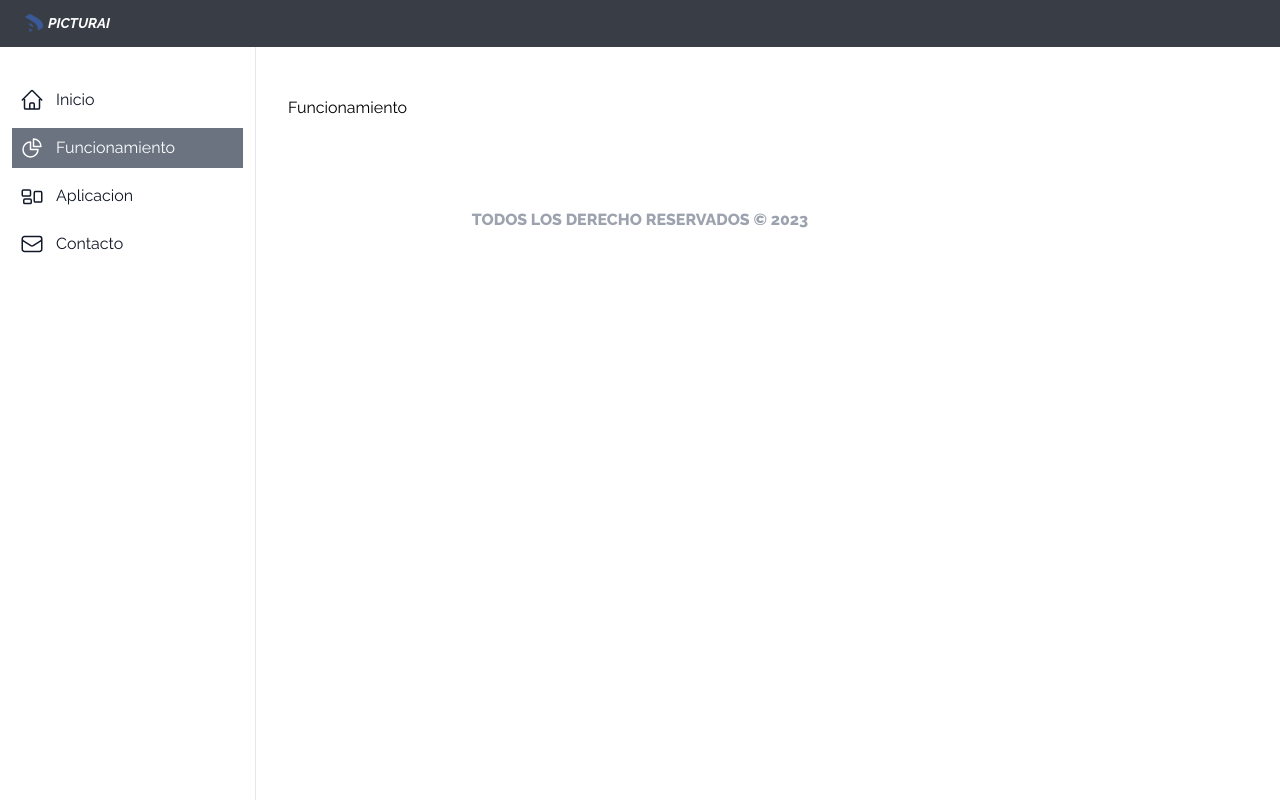
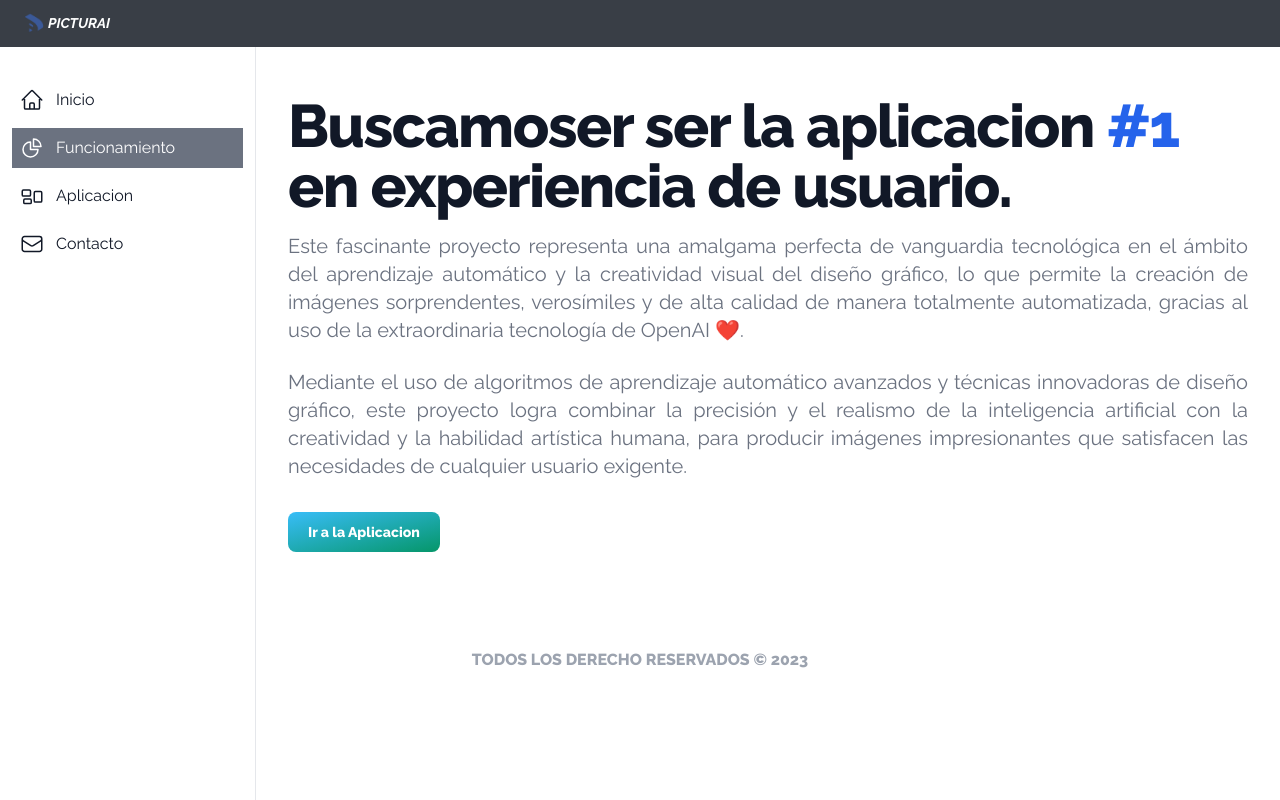
Before and after one commit to coderito/image-ia, a React (Vite) app: page /funcionamiento in a window 1280 px wide. Built offline with nearby package versions, Linux system fonts and the light colour scheme.

Commit message:
Agregando parrafos

```diff
--- a/src/pages/Funcionamiento.jsx
+++ b/src/pages/Funcionamiento.jsx
@@ -2,6 +2,36 @@ import React from 'react'
 
 export const Funcionamiento = () => {
   return (
-    <div>Funcionamiento</div>
+    <div>
+    <h1 class="mb-4 text-xl font-extrabold leading-none tracking-tight text-gray-900 md:text-5xl lg:text-6xl dark:text-white">Buscamoser ser la aplicacion <span class="text-blue-600 dark:text-blue-500">#1</span> en experiencia de usuario.</h1>
+
+      <div className="text-justify">
+        <p class="text-lg font-normal text-gray-500 lg:text-xl dark:text-gray-400">
+          Este fascinante proyecto representa una amalgama perfecta de
+          vanguardia tecnológica en el ámbito del aprendizaje automático y la
+          creatividad visual del diseño gráfico, lo que permite la creación de
+          imágenes sorprendentes, verosímiles y de alta calidad de manera
+          totalmente automatizada, gracias al uso de la extraordinaria
+          tecnología de OpenAI ❤️.
+        </p>
+        <br />
+        <p class="text-lg font-normal text-gray-500 lg:text-xl dark:text-gray-400">
+          Mediante el uso de algoritmos de aprendizaje automático avanzados y
+          técnicas innovadoras de diseño gráfico, este proyecto logra combinar
+          la precisión y el realismo de la inteligencia artificial con la
+          creatividad y la habilidad artística humana, para producir imágenes
+          impresionantes que satisfacen las necesidades de cualquier usuario
+          exigente.
+        </p>
+      </div>
+      <div className="pt-8">
+        <button
+          type="button"
+          class="text-white font-bold bg-gradient-to-br from-sky-400 to-emerald-600 hover:bg-gradient-to-bl focus:ring-4 focus:outline-none focus:ring-blue-300 dark:focus:ring-blue-800 rounded-lg text-sm px-5 py-2.5 text-center mr-2 mb-2"
+        >
+          Ir a la Aplicacion
+        </button>
+      </div>
+    </div>
   )
 }
```
